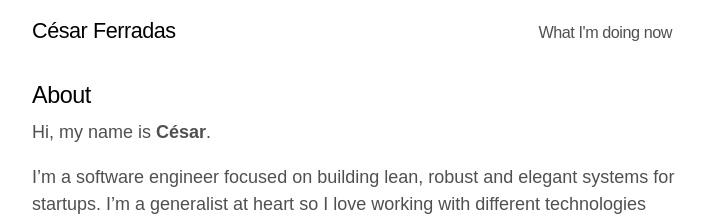
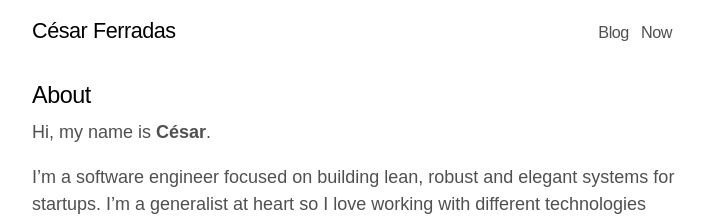
Before and after one commit to cesarferradas/ferrad.as, a Jekyll site: the page built from index.md, in a window 1280 px wide. Shown: the top 216 px of the page, without its empty margins (284-990 px from the left). Built offline with Jekyll 4.4.1, drawn with Linux system fonts in a browser that asks for light colours.

Commit message:
change nav

```diff
--- a/_layouts/default.html
+++ b/_layouts/default.html
@@ -8,7 +8,8 @@
           <h3 class="masthead-title">
             <a class="site-title" href="{{ site.baseurl }}/" title="Home">{{ site.title }}</a>
             <nav>
-              <a href="{{ '/now' | absolute_url }}">What I'm doing now</a>
+              <a href="{{ '/blog' | absolute_url }}">Blog</a>
+              <a href="{{ '/now' | absolute_url }}">Now</a>
             </nav>
           </h3>
         </div>
```
